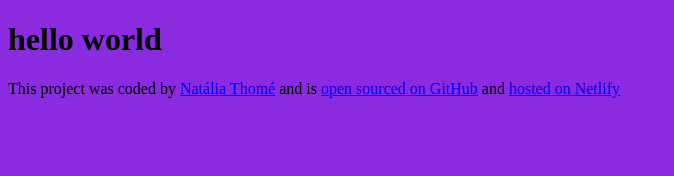
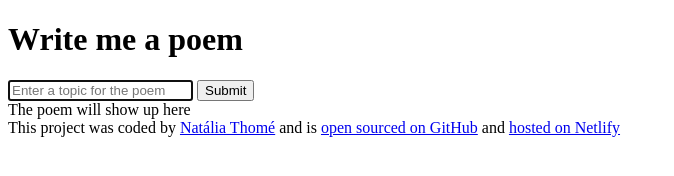
Before and after one commit to thomenat/poem-generator, a plain HTML site: page index.html in a window 1280 px wide. Shown: the whole page, without its empty margins (0-674 px from the left). Drawn offline with Linux system fonts and the light colour scheme.

Commit message:
removed CSS style and added basic HTML

```diff
--- a/index.html
+++ b/index.html
@@ -3,12 +3,31 @@
 <head>
     <meta charset="UTF-8">
     <meta name="viewport" content="width=device-width, initial-scale=1.0">
-    <title>Poem generator</title>
+    <title>Write me a poem</title>
     <link rel="stylesheet" href="src/style.css">
 </head>
 <body>
+    <header>
+<h1>Write me a poem</h1>
+</header>
 
-<h1>hello world</h1>
+<main>
+    <form action="">
+        <input
+        type="text"
+        placeholder="Enter a topic for the poem"
+        autofocus
+        required
+        autocomplete="off"
+        />
+        <input type="submit" />
+    </form>
+
+    <div class="poem">
+        The poem will show up here
+    </div>
+
+</main>
 
 <footer>
     This project was coded by
--- a/src/style.css
+++ b/src/style.css
@@ -1,3 +1,3 @@
 body {
-    background-color: blueviolet;
+
 }
```
